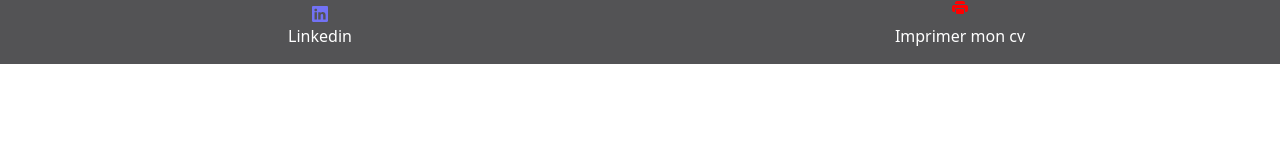
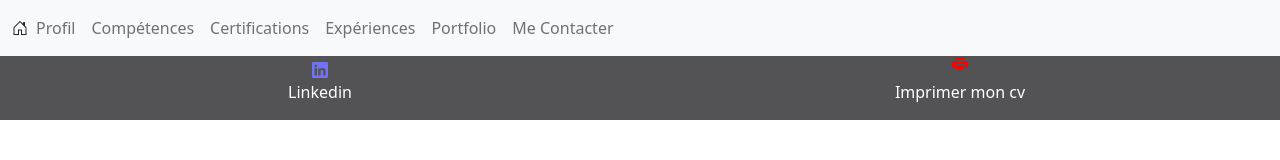
Before and after one commit to afaydali/cv, a plain HTML site: page index.html in a window 1280 px wide. Drawn offline with Linux system fonts and the light colour scheme.

Commit message:
feat: ajout navbar sans css

```diff
--- a/index.html
+++ b/index.html
@@ -11,7 +11,26 @@
     </head>
     <body>
         <header>
-
+            <nav class="navbar navbar-expand-lg navbar-light bg-light">
+                <div class="container-fluid">
+                    <svg xmlns="http://www.w3.org/2000/svg" width="16" height="16" fill="currentColor" class="bi bi-house-door" viewBox="0 0 16 16">
+                        <path d="M8.354 1.146a.5.5 0 0 0-.708 0l-6 6A.5.5 0 0 0 1.5 7.5v7a.5.5 0 0 0 .5.5h4.5a.5.5 0 0 0 .5-.5v-4h2v4a.5.5 0 0 0 .5.5H14a.5.5 0 0 0 .5-.5v-7a.5.5 0 0 0-.146-.354L13 5.793V2.5a.5.5 0 0 0-.5-.5h-1a.5.5 0 0 0-.5.5v1.293L8.354 1.146zM2.5 14V7.707l5.5-5.5 5.5 5.5V14H10v-4a.5.5 0 0 0-.5-.5h-3a.5.5 0 0 0-.5.5v4H2.5z"/>
+                    </svg>
+                    <button class="navbar-toggler" type="button" data-bs-toggle="collapse" data-bs-target="#navbarNavAltMarkup" aria-controls="navbarNavAltMarkup" aria-expanded="false" aria-label="Toggle navigation">
+                        <span class="navbar-toggler-icon"></span>
+                    </button>
+                    <div class="collapse navbar-collapse" id="navbarNavAltMarkup">
+                        <div class="navbar-nav">
+                            <a class="nav-link" href="#">Profil</a>
+                            <a class="nav-link" href="#">Compétences</a>
+                            <a class="nav-link" href="#">Certifications</a>
+                            <a class="nav-link" href="#">Expériences</a>
+                            <a class="nav-link" href="#">Portfolio</a>
+                            <a class="nav-link" href="#">Me Contacter</a>
+                        </div>
+                    </div>
+                </div>
+            </nav>
         </header>
         <footer>
             <div id="footer-content" class="row">
```
